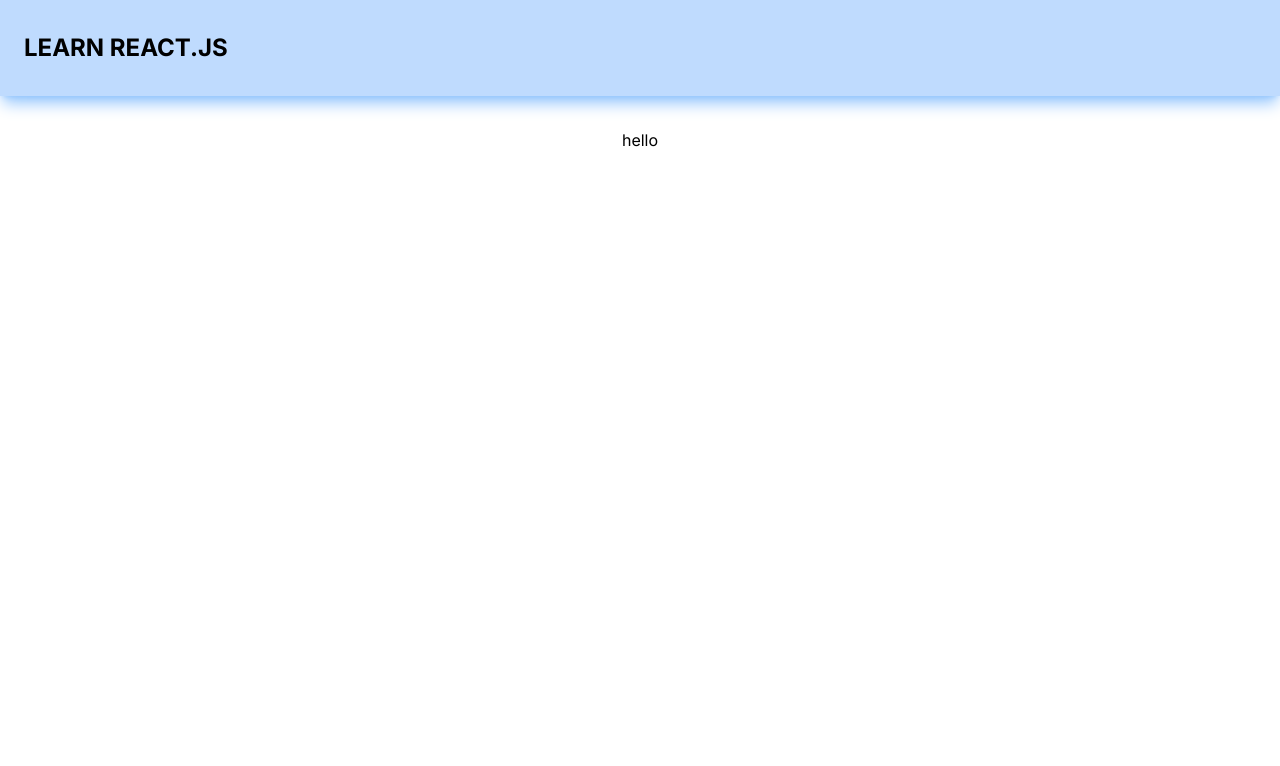
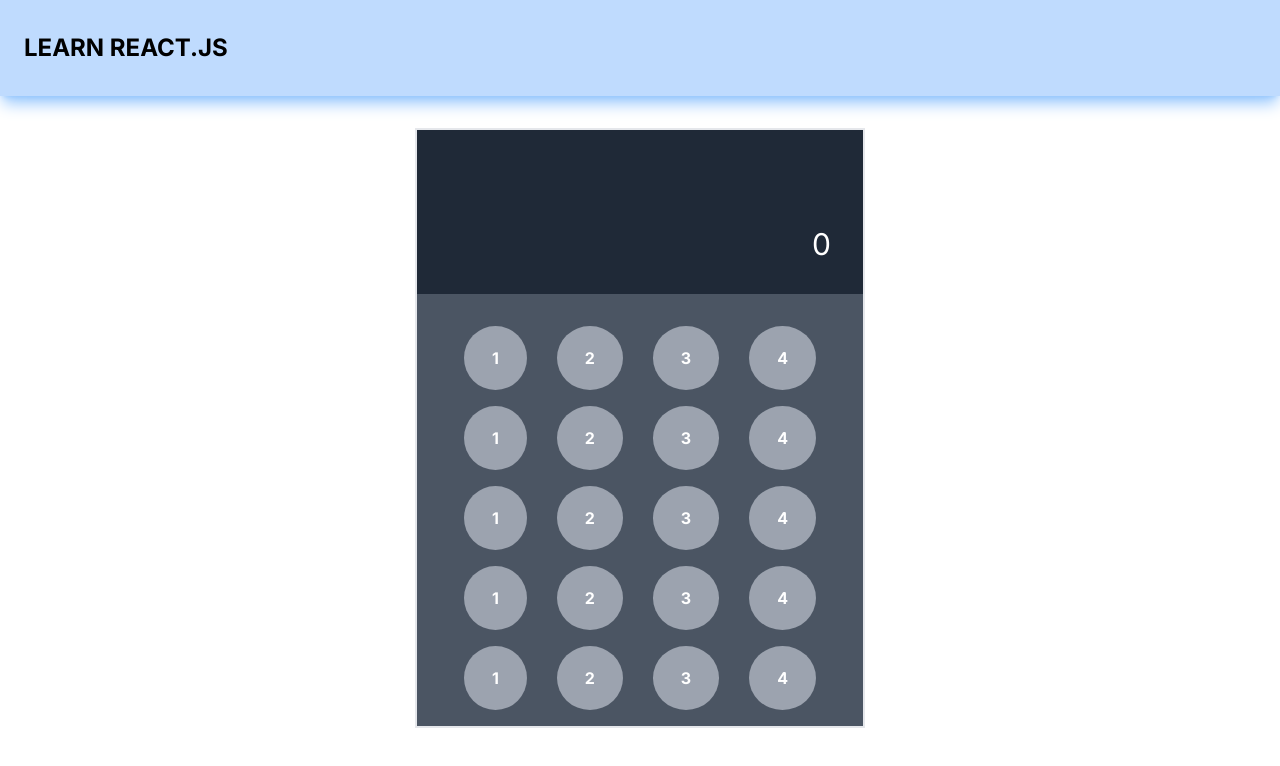
Before and after one commit to D-suke0614/learn_react, a Next.js app: page /calc in a window 1280 px wide. Shown: the top 766 px of the page. Built offline with nearby package versions, Linux system fonts and the light colour scheme.

Commit message:
feat: 簡易電卓の雛形作成

```diff
--- /dev/null
+++ b/src/app/calc/components/Button.tsx
@@ -0,0 +1,11 @@
+'use client'
+
+type PropsType = {
+  text: number | string
+}
+
+const Button = ({ text }: PropsType) => {
+  return <button className='py-5 px-7 rounded-[50%] bg-gray-400'>{text}</button>
+}
+
+export default Button
--- /dev/null
+++ b/src/app/calc/components/Buttons.tsx
@@ -0,0 +1,28 @@
+'use client'
+
+import Button from './Button'
+
+const BUTTONS_TEXT = [
+  [1, 2, 3, 4],
+  [1, 2, 3, 4],
+  [1, 2, 3, 4],
+  [1, 2, 3, 4],
+  [1, 2, 3, 4],
+]
+
+const Buttons = () => {
+  return (
+    <div className='flex flex-col justify-between gap-4 font-bold'>
+      {BUTTONS_TEXT.map((buttons) => (
+        <div key={buttons[0]} className='flex items-center justify-around'>
+          <Button text={buttons[0]} />
+          <Button text={buttons[1]} />
+          <Button text={buttons[2]} />
+          <Button text={buttons[3]} />
+        </div>
+      ))}
+    </div>
+  )
+}
+
+export default Buttons
--- a/src/app/calc/page.tsx
+++ b/src/app/calc/page.tsx
@@ -1,6 +1,20 @@
 'use client'
+
+import { useState } from 'react'
+import Buttons from './components/Buttons'
+
 const Page = () => {
-  return <div>hello</div>
+  const [displayNum, setDisplayNum] = useState<number | string>(0)
+  return (
+    <div className='w-[450px] h-[600px] bg-gray-600 text-white border-solid border-2'>
+      <div className='bg-gray-800 text-3xl text-right p-8 pt-24'>
+        <span className=''>{displayNum}</span>
+      </div>
+      <div className='p-8'>
+        <Buttons />
+      </div>
+    </div>
+  )
 }
 
 export default Page
```
